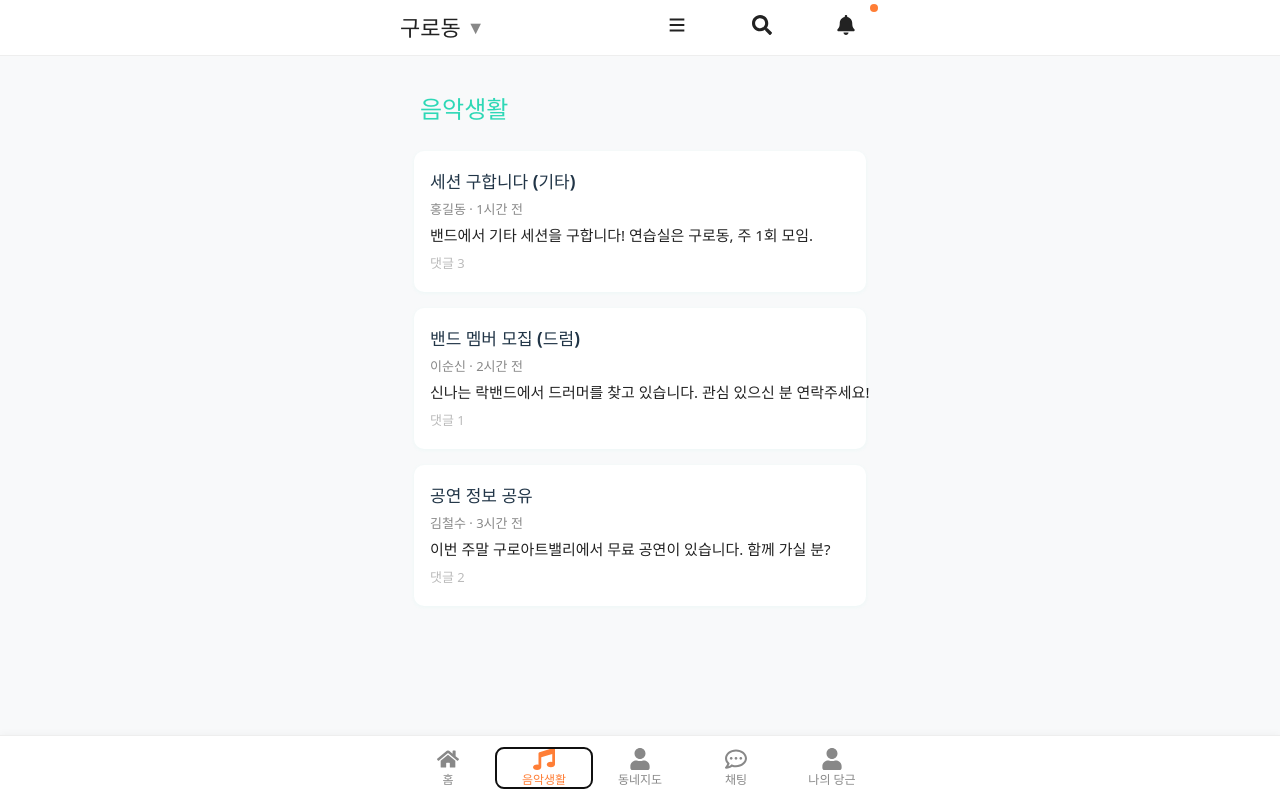
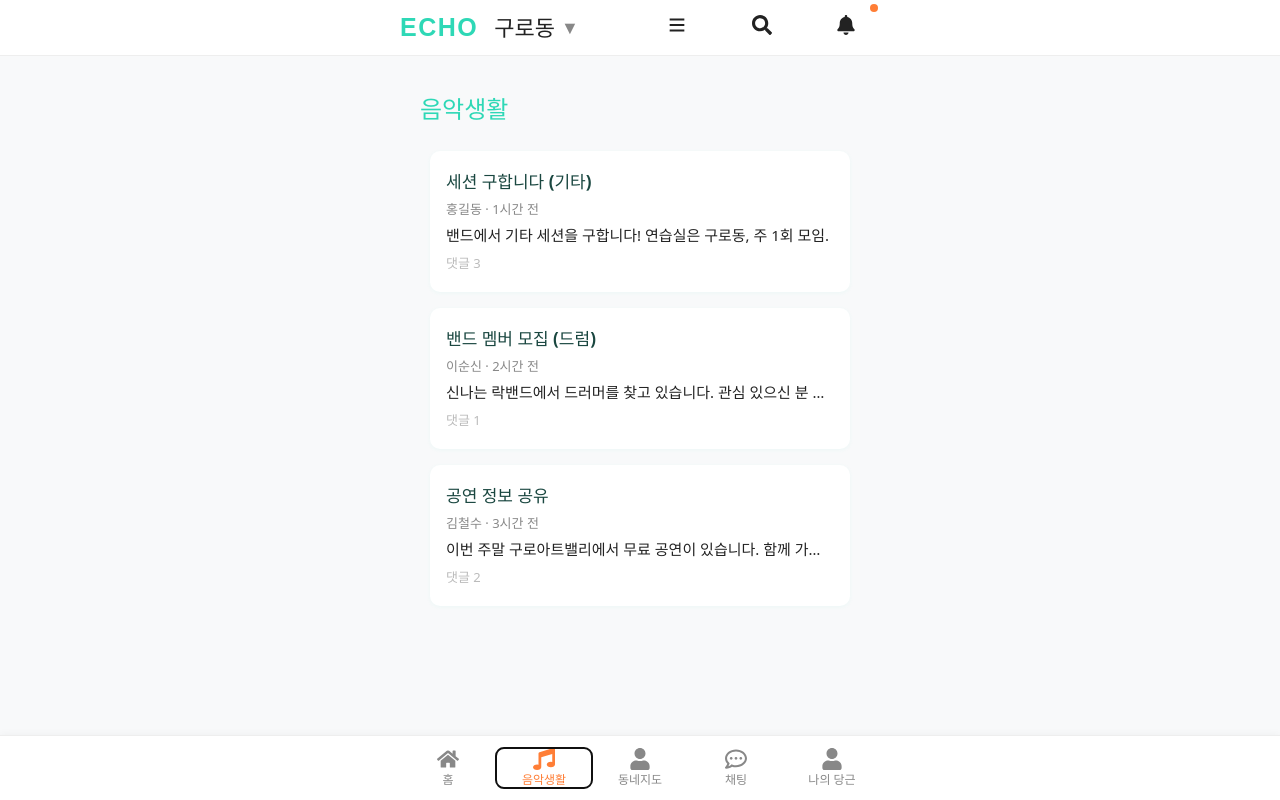
Before and after one commit to sewoong333/ECHO, a React (Vite) app: page /musiclife/1 in a window 1280 px wide. Both pictures are taken after a click on the button "음악생활". Built offline with nearby package versions, Linux system fonts and the light colour scheme.

Commit message:
fix: 음악생활 리스트/상세페이지 UI 개선 및 텍스트 오버플로우, 버튼 겹침 등 버그 수정

```diff
--- a/src/components/TopBar.jsx
+++ b/src/components/TopBar.jsx
@@ -55,14 +55,25 @@ const Badge = styled.span`
   background: #ff7e36;
   border-radius: 50%;
 `;
+const Logo = styled.span`
+  font-size: 25px;
+  font-weight: 900;
+  color: #2ed8b6;
+  letter-spacing: 1.5px;
+  margin-right: 16px;
+  font-family: 'Montserrat', 'Pretendard', sans-serif;
+`;
 
 export default function TopBar() {
   return (
     <Bar>
       <BarInner>
-        <Title>
-          구로동 <Dropdown>▼</Dropdown>
-        </Title>
+        <div style={{ display: 'flex', alignItems: 'center', flex: 1 }}>
+          <Logo>ECHO</Logo>
+          <Title>
+            구로동 <Dropdown>▼</Dropdown>
+          </Title>
+        </div>
         <div style={{ display: 'flex', alignItems: 'center' }}>
           <IconBtn><svg width="22" height="22" fill="none" stroke="#222" strokeWidth="2" viewBox="0 0 24 24"><path d="M4 6h16M4 12h16M4 18h16"/></svg></IconBtn>
           <IconBtn><FaSearch size={20} /></IconBtn>
--- a/src/pages/MusicLife.jsx
+++ b/src/pages/MusicLife.jsx
@@ -1,5 +1,6 @@
 import React from 'react';
 import TopBar from '../components/TopBar';
+import { useNavigate } from 'react-router-dom';
 
 const posts = [
   {
@@ -29,6 +30,7 @@ const posts = [
 ];
 
 export default function MusicLife() {
+  const navigate = useNavigate();
   return (
     <div style={{ width: '100vw', minHeight: '100vh', background: '#f8f9fa', display: 'flex', flexDirection: 'column', alignItems: 'center' }}>
       <TopBar />
@@ -36,10 +38,10 @@ export default function MusicLife() {
         <h1 style={{ fontSize: 24, fontWeight: 700, padding: '24px 0 12px 20px', color: '#2ed8b6' }}>음악생활</h1>
         <div style={{ padding: '0 12px', display: 'flex', flexDirection: 'column', alignItems: 'center' }}>
           {posts.map(post => (
-            <div key={post.id} style={{ width: '100%', maxWidth: 420, background: '#fff', borderRadius: 10, boxShadow: '0 1px 4px rgba(46,216,182,0.06)', marginBottom: 16, padding: '18px 16px', display: 'flex', flexDirection: 'column', alignItems: 'flex-start' }}>
-              <div style={{ fontSize: 17, fontWeight: 700, marginBottom: 6 }}>{post.title}</div>
+            <div key={post.id} onClick={() => navigate(`/musiclife/${post.id}`)} style={{ width: '100%', maxWidth: 420, background: '#fff', borderRadius: 10, boxShadow: '0 1px 4px rgba(46,216,182,0.06)', marginBottom: 16, padding: '18px 16px', display: 'flex', flexDirection: 'column', alignItems: 'flex-start', cursor: 'pointer', transition: 'box-shadow 0.15s', boxSizing: 'border-box' }}>
+              <div style={{ fontSize: 17, fontWeight: 700, marginBottom: 6, color: '#1a4740', whiteSpace: 'nowrap', overflow: 'hidden', textOverflow: 'ellipsis' }}>{post.title}</div>
               <div style={{ fontSize: 13, color: '#888', marginBottom: 4 }}>{post.author} · {post.time}</div>
-              <div style={{ fontSize: 15, color: '#222', marginBottom: 8, overflow: 'hidden', textOverflow: 'ellipsis', whiteSpace: 'nowrap' }}>{post.content}</div>
+              <div style={{ fontSize: 15, color: '#222', marginBottom: 8, width: '100%', overflow: 'hidden', textOverflow: 'ellipsis', whiteSpace: 'nowrap', boxSizing: 'border-box' }}>{post.content}</div>
               <div style={{ fontSize: 13, color: '#bbb' }}>댓글 {post.comments}</div>
             </div>
           ))}
--- /dev/null
+++ b/src/pages/MusicLifeDetail.jsx
@@ -0,0 +1,32 @@
+import React from 'react';
+import TopBar from '../components/TopBar';
+import { useParams, useNavigate } from 'react-router-dom';
+
+const posts = [
+  { id: 1, title: '세션 구합니다 (기타)', author: '홍길동', time: '1시간 전', content: '밴드에서 기타 세션을 구합니다! 연습실은 구로동, 주 1회 모임.', comments: 3 },
+  { id: 2, title: '밴드 멤버 모집 (드럼)', author: '이순신', time: '2시간 전', content: '신나는 락밴드에서 드러머를 찾고 있습니다. 관심 있으신 분 연락주세요!', comments: 1 },
+  { id: 3, title: '공연 정보 공유', author: '김철수', time: '3시간 전', content: '이번 주말 구로아트밸리에서 무료 공연이 있습니다. 함께 가실 분?', comments: 2 }
+];
+
+export default function MusicLifeDetail() {
+  const { id } = useParams();
+  const navigate = useNavigate();
+  const post = posts.find(p => String(p.id) === String(id));
+  if (!post) return <div style={{ padding: 32 }}>게시글을 찾을 수 없습니다.</div>;
+  return (
+    <div style={{ width: '100vw', minHeight: '100vh', background: '#f8f9fa', display: 'flex', flexDirection: 'column', alignItems: 'center' }}>
+      <TopBar />
+      <div style={{ width: '100%', maxWidth: 480, margin: '0 auto', padding: 0, boxSizing: 'border-box' }}>
+        <div style={{ width: '100%', background: '#fff', borderRadius: 14, boxShadow: '0 2px 12px rgba(46,216,182,0.08)', padding: 0, overflow: 'hidden', position: 'relative', display: 'flex', flexDirection: 'column', alignItems: 'stretch', margin: '32px 0', boxSizing: 'border-box' }}>
+          <button onClick={() => navigate(-1)} style={{ position: 'absolute', top: 16, left: 16, background: 'rgba(255,255,255,0.85)', border: '1.5px solid #b2f0e6', borderRadius: 20, width: 36, height: 36, display: 'flex', alignItems: 'center', justifyContent: 'center', fontSize: 20, color: '#2ed8b6', zIndex: 102, boxShadow: '0 1px 4px #b2f0e6', padding: 0 }}>←</button>
+          <div style={{ width: '100%', padding: '32px 20px 24px 56px', display: 'flex', flexDirection: 'column', alignItems: 'flex-start', boxSizing: 'border-box' }}>
+            <h1 style={{ fontSize: 22, fontWeight: 700, color: '#1a4740', margin: 0, marginBottom: 8 }}>{post.title}</h1>
+            <div style={{ fontSize: 14, color: '#888', marginBottom: 6 }}>{post.author} · {post.time}</div>
+            <div style={{ color: '#1a4740', fontSize: 16, lineHeight: 1.7, margin: '18px 0 12px 0' }}>{post.content}</div>
+            <div style={{ fontSize: 13, color: '#bbb' }}>댓글 {post.comments}</div>
+          </div>
+        </div>
+      </div>
+    </div>
+  );
+}
--- a/src/routes/AppRouter.jsx
+++ b/src/routes/AppRouter.jsx
@@ -9,6 +9,7 @@ import ProductDetail from '../pages/ProductDetail';
 import ChatRoom from '../pages/ChatRoom';
 import MyPage from '../pages/MyPage';
 import MusicLife from '../pages/MusicLife';
+import MusicLifeDetail from '../pages/MusicLifeDetail';
 
 export default function AppRouter() {
   return (
@@ -22,6 +23,7 @@ export default function AppRouter() {
       <Route path="/chat/:id" element={<ChatRoom />} />
       <Route path="/mypage" element={<MyPage />} />
       <Route path="/musiclife" element={<MusicLife />} />
+      <Route path="/musiclife/:id" element={<MusicLifeDetail />} />
     </Routes>
   );
 }
```
